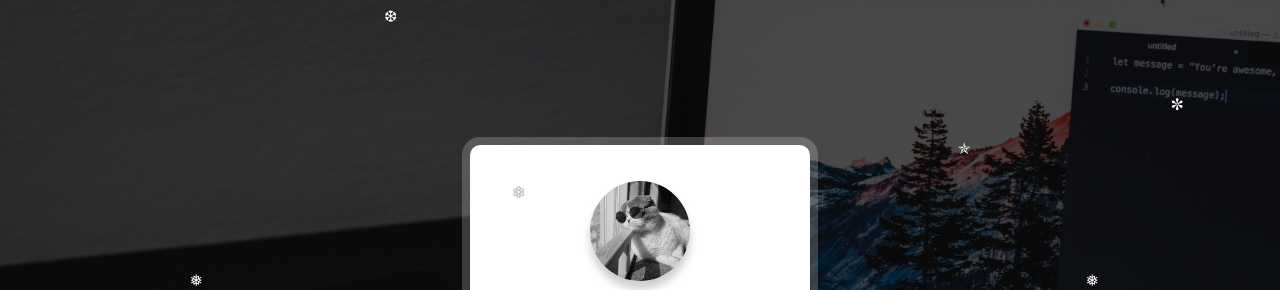
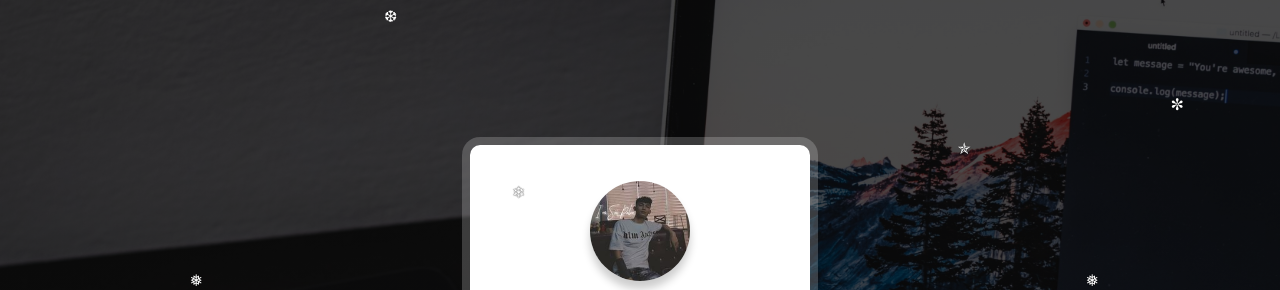
Before and after one commit to letuyenpro/phamcongnguyen, a plain HTML site: page index.html in a window 1280 px wide. Shown: the top 290 px of the page. Drawn offline with Linux system fonts and the light colour scheme.

Commit message:
Update index.html

```diff
--- a/index.html
+++ b/index.html
@@ -24,13 +24,13 @@
     <meta content="width=device-width, initial-scale=1" name="viewport" />
     <link href="style/page-skin-1.css" rel="stylesheet" type="text/css" />
     <link href="style/normalize.min.css" rel="stylesheet" type="text/css" />
-    <link href="style/img/239782051_10161373828323782_6311289244638508496_n.jpg" rel="icon" type="image/x-icon" />
-    <link rel="shortcut icon" type="image/png" href="style/img/239782051_10161373828323782_6311289244638508496_n.jpg" />
+    <link href="style/img/192744369_510296980395751_2385416904206230054_n.jpg" rel="icon" type="image/x-icon" />
+    <link rel="shortcut icon" type="image/png" href="style/img/192744369_510296980395751_2385416904206230054_n.jpg" />
     <title>Lê Tuyền</title>
     <meta property="og:type" content="website" />
     <meta property="og:url" content="https://letuyen.io" />
     <meta property="og:title" content="Lê Tuyền" />
-    <meta property="og:image" content="239782051_10161373828323782_6311289244638508496_n.jpg" />
+    <meta property="og:image" content="192744369_510296980395751_2385416904206230054_n.jpg" />
     <meta property="o
                     g:description" content="Coppyright 2021 Lê Tuyền" /> </head>
 
@@ -80,7 +80,7 @@
         <div class="snowflake">✯</div>
     </div>
     <div class="card" data-state="#about">
-        <div class="card-header"> <img alt="avatar" class="card-avatar" src="239782051_10161373828323782_6311289244638508496_n.jpg" />
+        <div class="card-header"> <img alt="avatar" class="card-avatar" src="192744369_510296980395751_2385416904206230054_n.jpg" />
             <h1 class="card-fullname">Phạm Công Nguyên</h1>
             <h2 class="card-jobtitle">Thái Bình</h2> </div>
         <div class="card-main">
```
